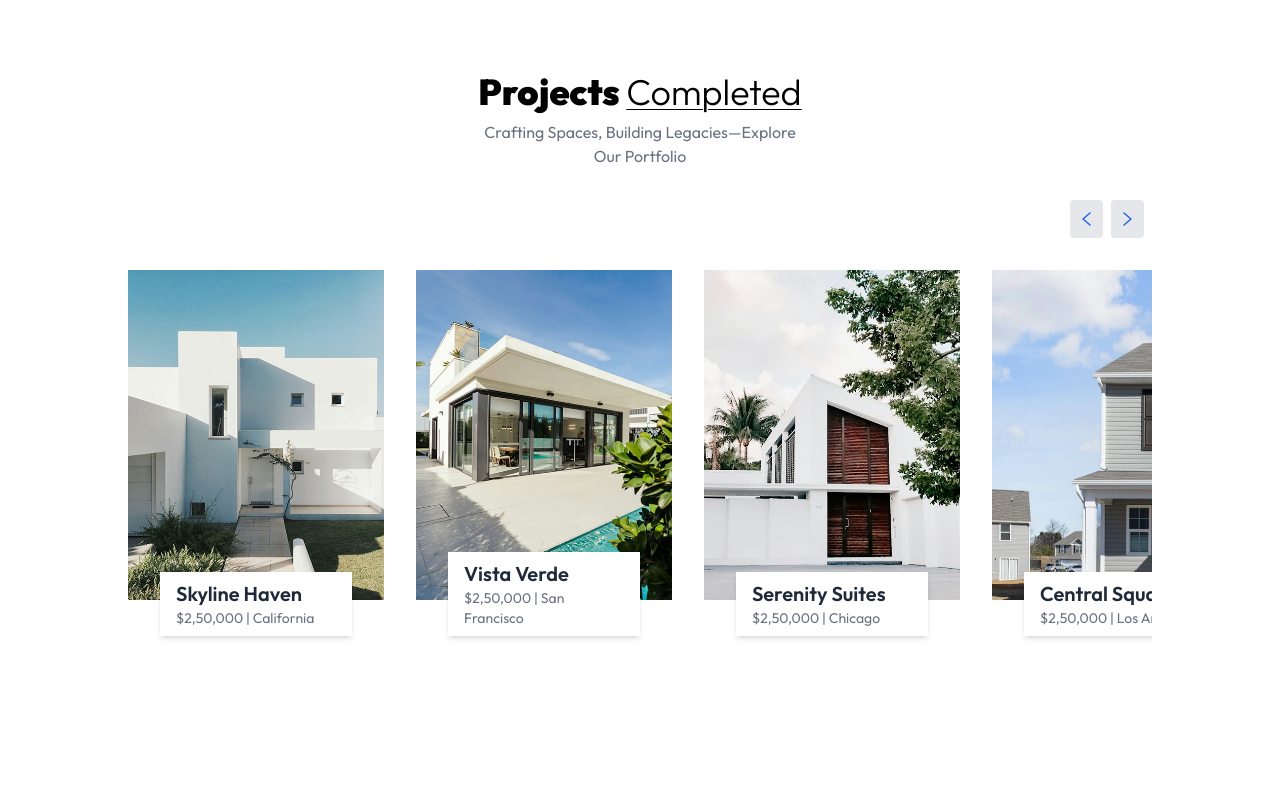
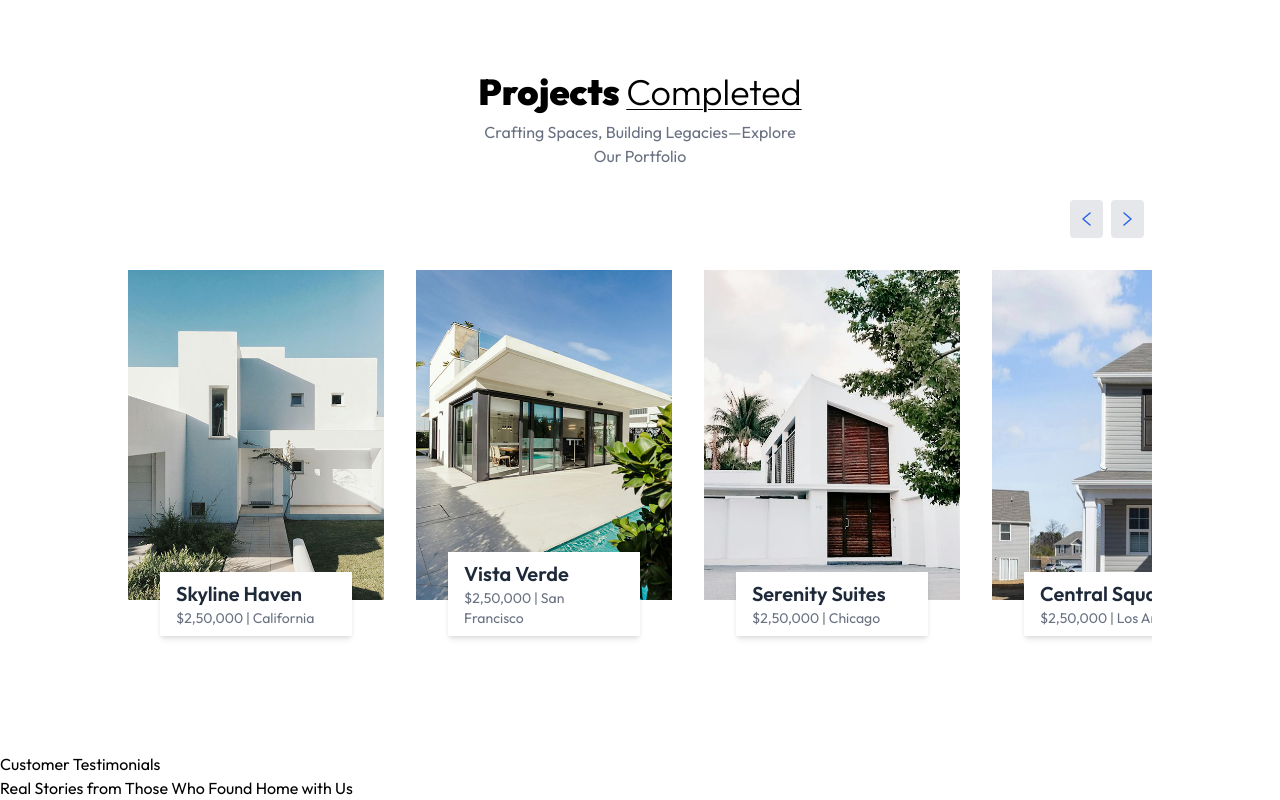
Before and after one commit to suryakiran18239/real-estate, a React (Vite) app: page / in a window 1280 px wide. Shown: the part 1696-2496 px from the top of the page. Before the commit the page ends 2448 px from the top, so only its background shows below. Built offline with nearby package versions, Linux system fonts and the light colour scheme.

Commit message:
added testimonials component

```diff
--- a/src/App.jsx
+++ b/src/App.jsx
@@ -2,6 +2,7 @@
 import Header from "./components/Header";
 import About from "./components/About";
 import Projects from "./components/Projects";
+import Testimonials from "./components/Testimonials";
 
 function App() {
   return (
@@ -9,6 +10,7 @@
       <Header />
       <About />
       <Projects />
+      <Testimonials />
     </div>
   );
 }
--- /dev/null
+++ b/src/components/Testimonials.jsx
@@ -0,0 +1,12 @@
+import React from 'react'
+
+const Testimonials = () => {
+  return (
+    <div>
+       <h1>Customer <span>Testimonials</span></h1>
+       <p>Real Stories from Those Who Found Home with Us</p>
+    </div>
+  )
+}
+
+export default Testimonials
```
